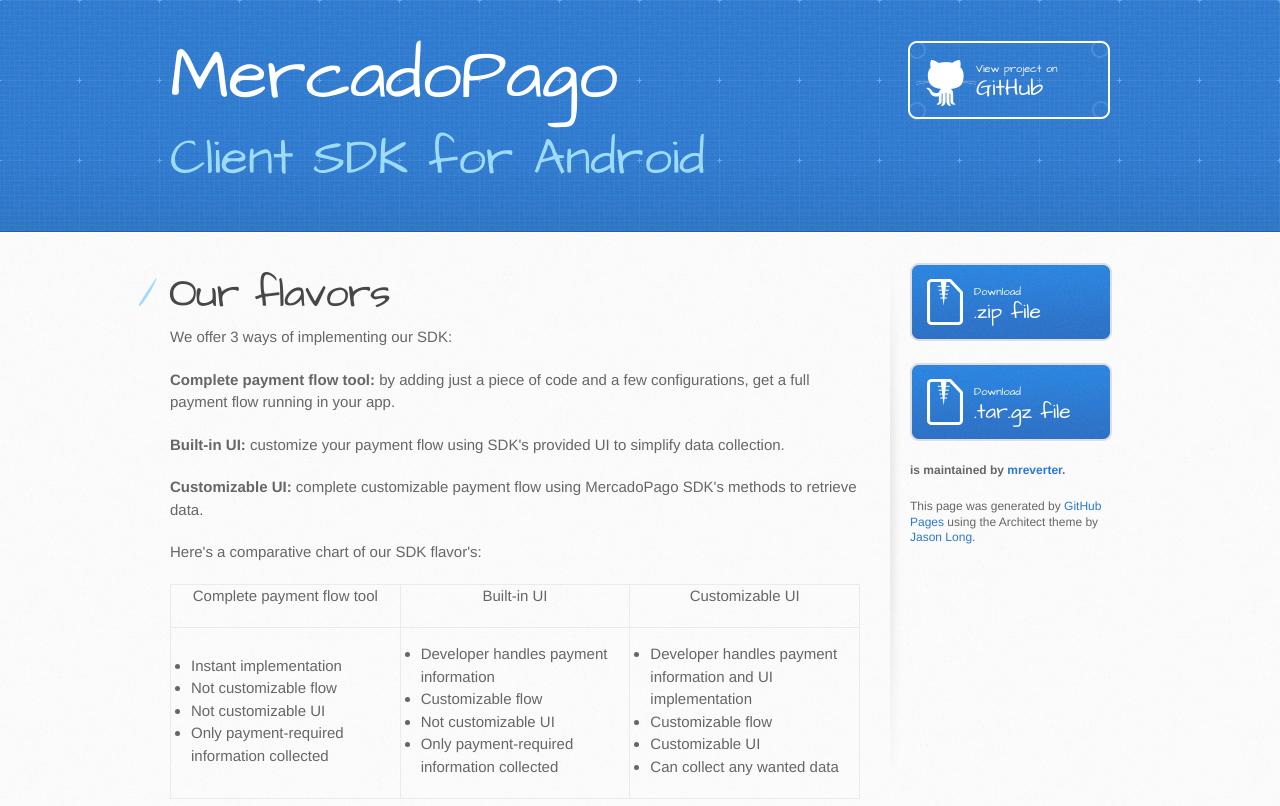
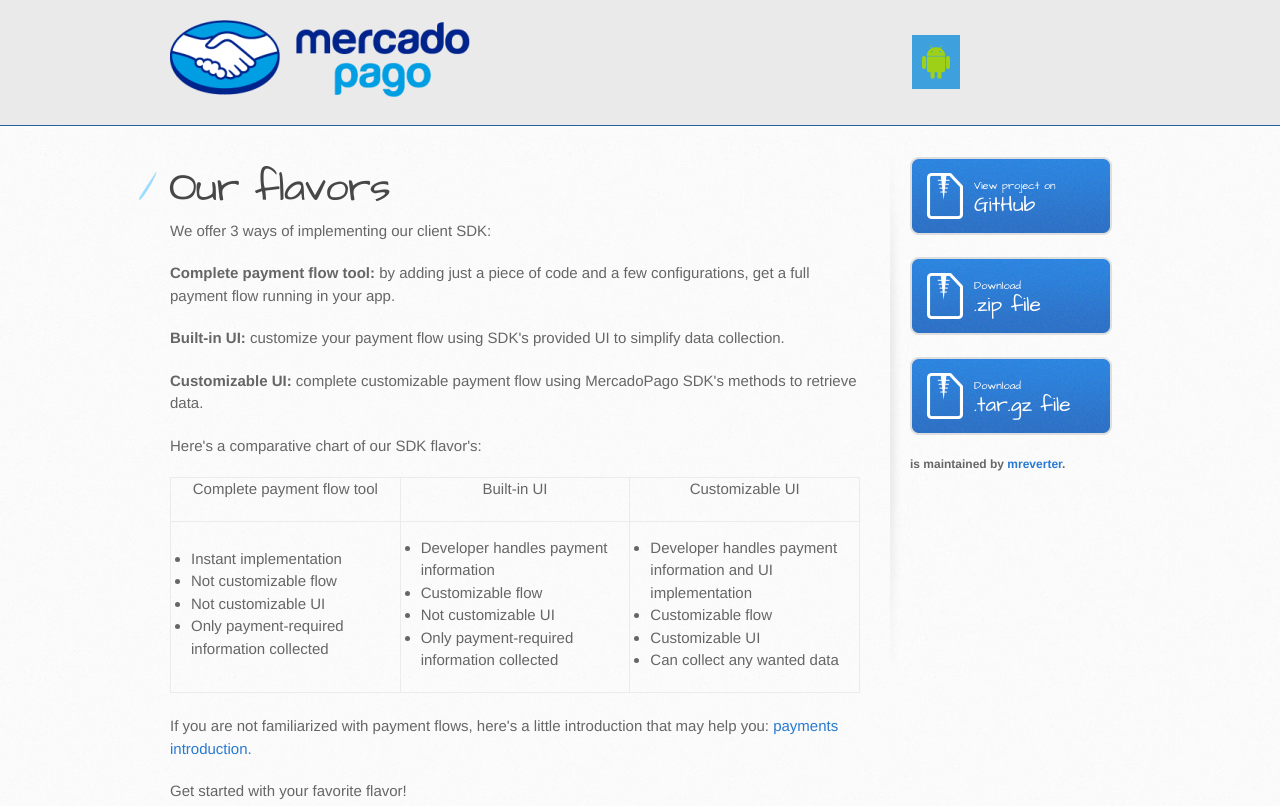
Before and after one commit to mreverter/sdk-android, a plain HTML site: page index.html in a window 1280 px wide. Shown: the top 806 px of the page. Drawn offline with Linux system fonts and the light colour scheme.

Commit message:
header modified

```diff
--- a/index.html
+++ b/index.html
@@ -16,23 +16,23 @@
 
   <title>MercadoPago client SDK - Android</title>
   </head>
-
   <body>
     <header>
       <div class="inner">
-        <h1>MercadoPago</h1>
-        <h2>Client SDK for Android</h2>
-        <a href="https://github.com/mreverter/sdk-android" class="button"><small>View project on</small> GitHub</a>
+          <img src="images/logo-mercadopago.png" alt="logoMp">
+
+          <div class="right">
+              <img class="centered" src="images/logo-android.png" alt="logoAndroid">
+          </div>
       </div>
     </header>
 
     <div id="content-wrapper">
       <div class="inner clearfix">
         <section id="main-content">
-
           <h1><a class="anchor"></a>Our flavors</h1>
 
-          <p>We offer 3 ways of implementing our SDK:</p>
+          <p>We offer 3 ways of implementing our client SDK:</p>
 
           <p><b>Complete payment flow tool:</b> by adding just a piece of code and a few configurations, get a full payment flow running in your app.</p>
           <p><b>Built-in UI:</b> customize your payment flow using SDK's provided UI to simplify data collection.</p>
@@ -94,6 +94,8 @@
         </section>
 
         <aside id="sidebar">
+          <a href="https://github.com/mreverter/sdk-android" class="button"><small>View project on</small> GitHub</a>
+
           <a href="https://github.com/mreverter/sdk-android/zipball/master" class="button">
             <small>Download</small>
             .zip file
@@ -104,8 +106,6 @@
           </a>
 
           <p class="repo-owner"><a href="https://github.com/mreverter/sdk-android"></a> is maintained by <a href="https://github.com/mreverter">mreverter</a>.</p>
-
-          <p>This page was generated by <a href="https://pages.github.com">GitHub Pages</a> using the Architect theme by <a href="https://twitter.com/jasonlong">Jason Long</a>.</p>
         </aside>
       </div>
     </div>
--- a/stylesheets/stylesheet.css
+++ b/stylesheets/stylesheet.css
@@ -465,11 +465,23 @@ a:hover {
 }
 
 header {
-  padding-top: 40px;
-  padding-bottom: 40px;
+  padding-top: 20px;
+  padding-bottom: 20px;
   font-family: 'Architects Daughter', 'Helvetica Neue', Helvetica, Arial, serif;
-  background: #2e7bcf url(../images/header-bg.jpg) 0 0 repeat-x;
+  background: #eaeaea;
   border-bottom: solid 1px #275da1;
+}
+
+.right{
+  top: 15px;
+  position: absolute;
+  right: 150px;
+  display: inline-block;
+  background-color: #3ea1dd;
+  padding-left: 10px;
+  padding-right: 10px;
+  padding-top: 10px;
+  padding-bottom: 10px;
 }
 
 header h1 {
@@ -642,6 +654,13 @@ form {
 
 
 /* GENERAL ELEMENT TYPE STYLES */
+
+#main-content p.logo-subtitle{
+  font-family: 'Architects Daughter', 'Helvetica Neue', Helvetica, Arial, serif;
+  color: #474747;
+  font-size: 20px;
+  align-self: center;
+}
 
 #main-content h1 {
   margin-top: 0;
```
Also changed, not shown: built_in_ui.html (+7 -3 lines), complete_flow.html (+7 -3 lines), customizable_ui.html (+7 -4 lines), make_payment.html (+7 -5 lines), payment_introduction.html (+7 -3 lines), images/header-bg.old.jpg (renamed from images/header-bg.jpg), images/logo-android.png (added), images/logo-mercadopago.png (added).
